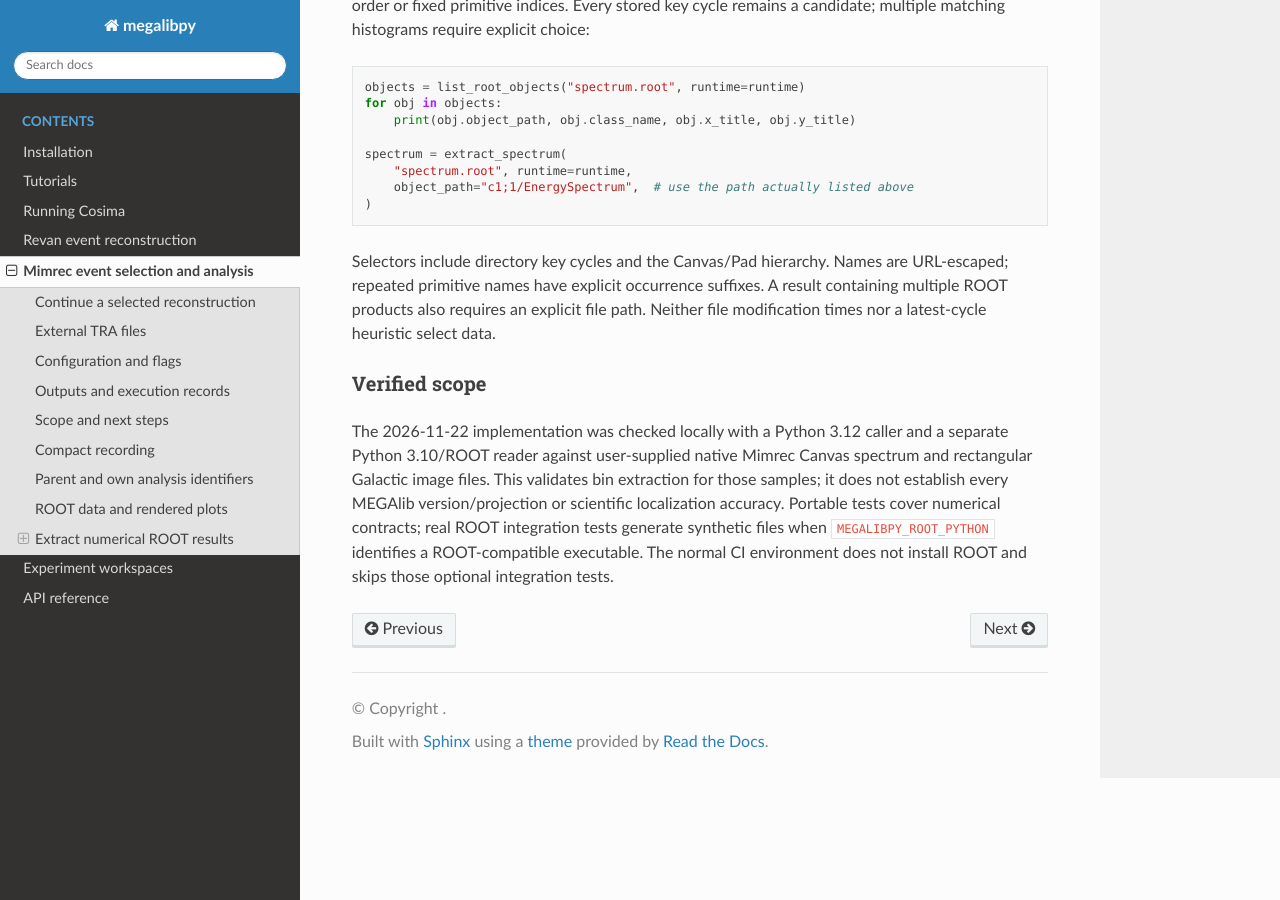
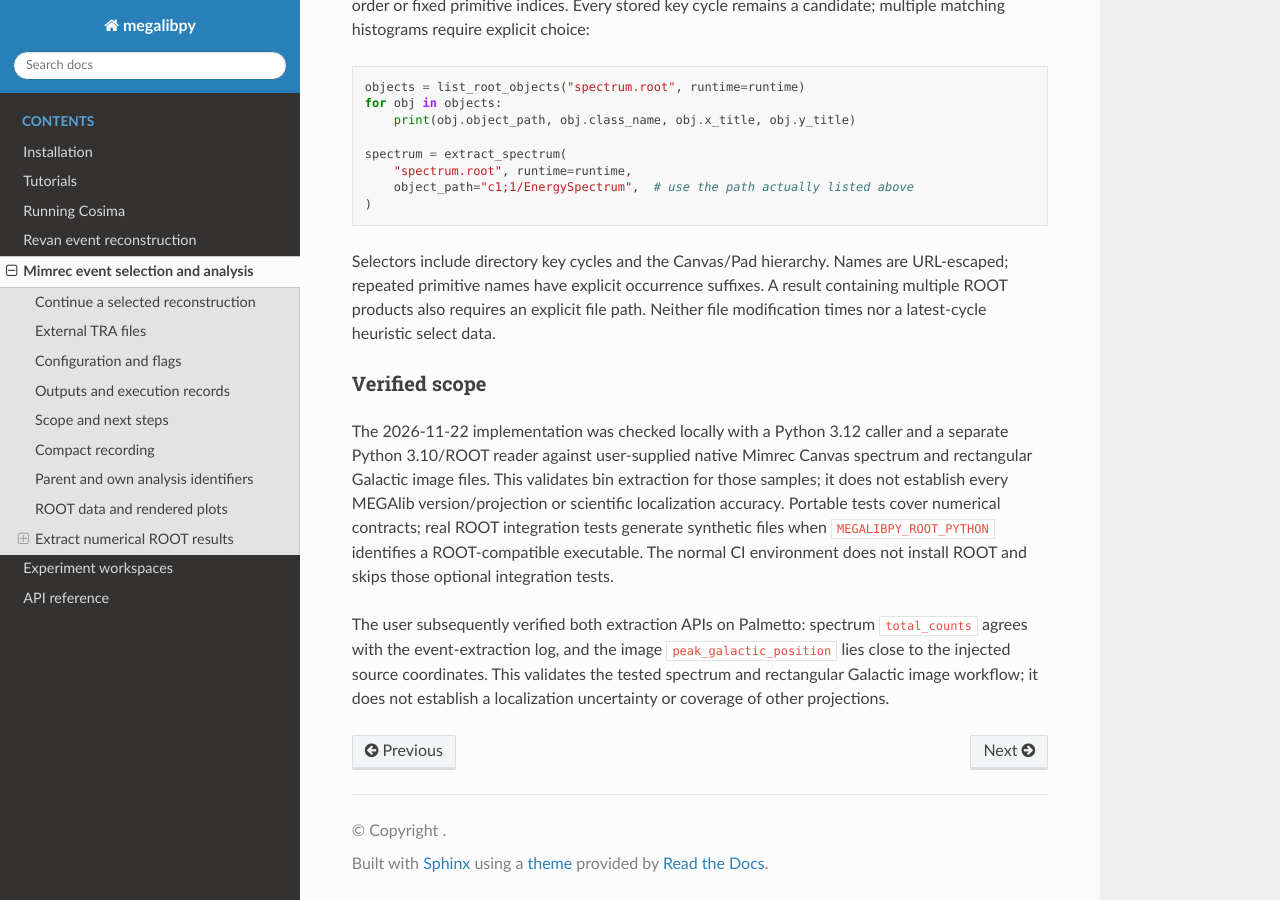
Before and after one commit to Yong2Sheng/megalibpy, a Sphinx documentation site: the page built from docs/mimrec.rst, in a window 1280 px wide and 900 px high, scrolled down 6896 px. Built offline with Sphinx 7.4.7 and the Read the Docs theme 3.1.0, drawn with Linux system fonts in a browser that asks for light colours.

Commit message:
Document successful native Mimrec extraction validation

```diff
--- a/docs/mimrec.rst
+++ b/docs/mimrec.rst
@@ -381,3 +381,9 @@ scientific localization accuracy. Portable tests cover numerical contracts;
 real ROOT integration tests generate synthetic files when
 ``MEGALIBPY_ROOT_PYTHON`` identifies a ROOT-compatible executable. The normal
 CI environment does not install ROOT and skips those optional integration tests.
+
+The user subsequently verified both extraction APIs on Palmetto: spectrum
+``total_counts`` agrees with the event-extraction log, and the image
+``peak_galactic_position`` lies close to the injected source coordinates.
+This validates the tested spectrum and rectangular Galactic image workflow;
+it does not establish a localization uncertainty or coverage of other projections.
```
